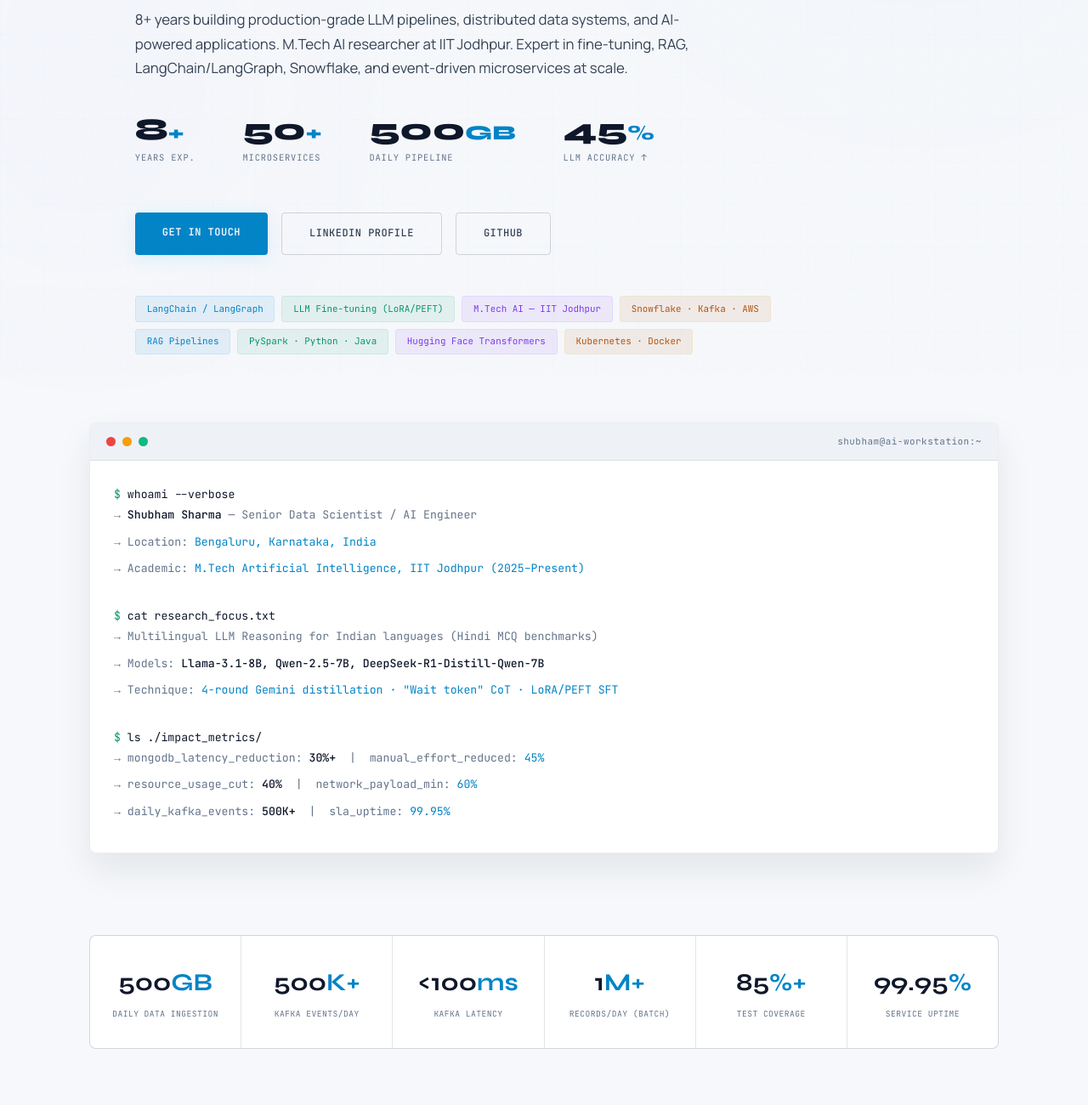
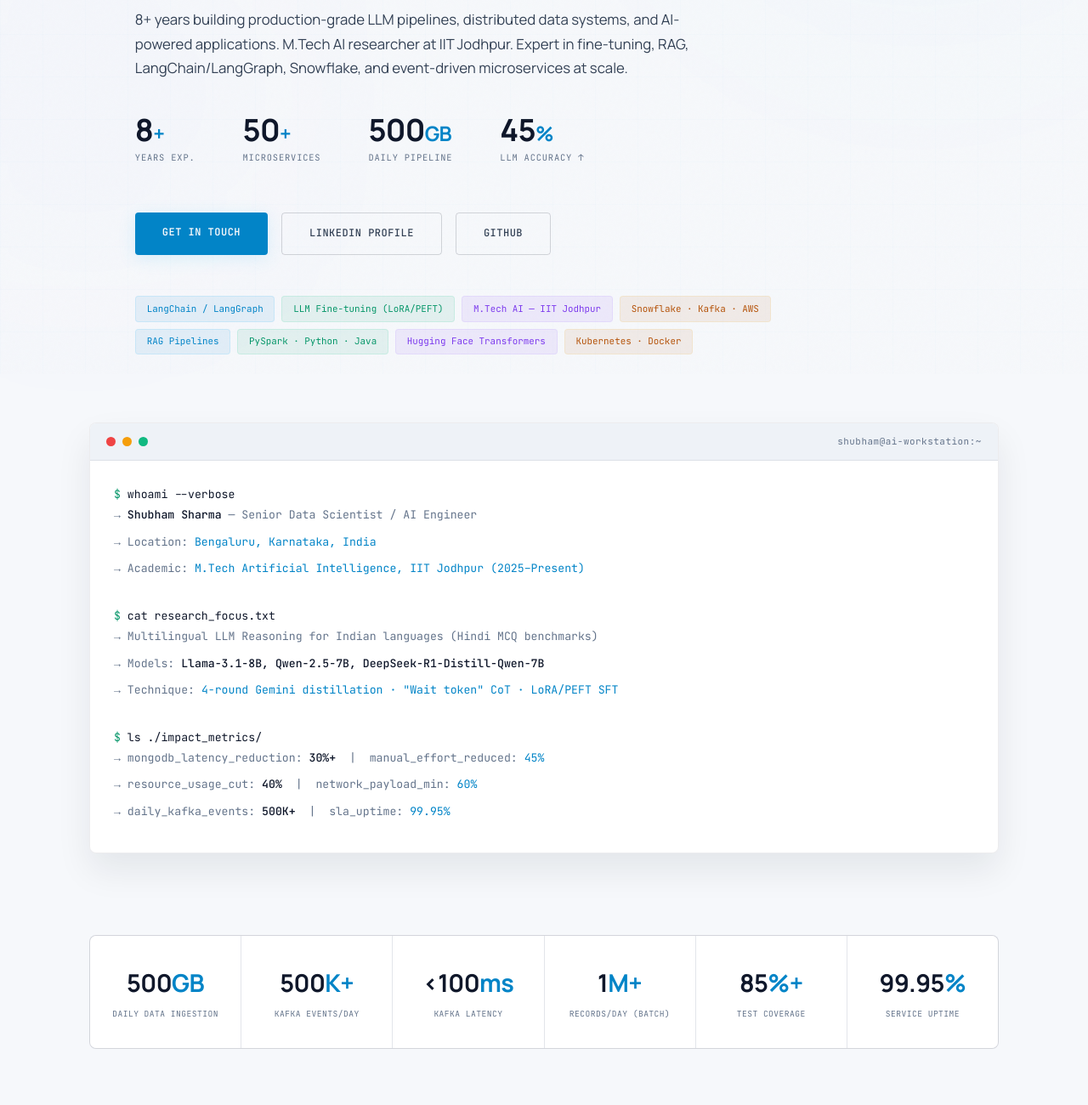
Before and after one commit to sudoshubh/sudoshubh.github.io, a plain HTML site: page index.html in a window 1280 px wide. Shown: the part 360-1660 px from the top of the page at 85% size. Drawn offline with Linux system fonts and the light colour scheme.

Commit message:
new changes for index fil

```diff
--- a/index.html
+++ b/index.html
@@ -377,9 +377,10 @@
         }
 
         .stat-num {
-            font-family: var(--display);
+            font-family: var(--body);
             font-size: 2.25rem;
             font-weight: 800;
+            letter-spacing: -0.02em;
             color: var(--text);
             line-height: 1;
         }
@@ -883,9 +884,10 @@
         }
 
         .metric-num {
-            font-family: var(--display);
+            font-family: var(--body);
             font-size: 1.8rem;
-            font-weight: 700;
+            font-weight: 800;
+            letter-spacing: -0.02em;
             color: var(--text);
             display: block;
         }
```
